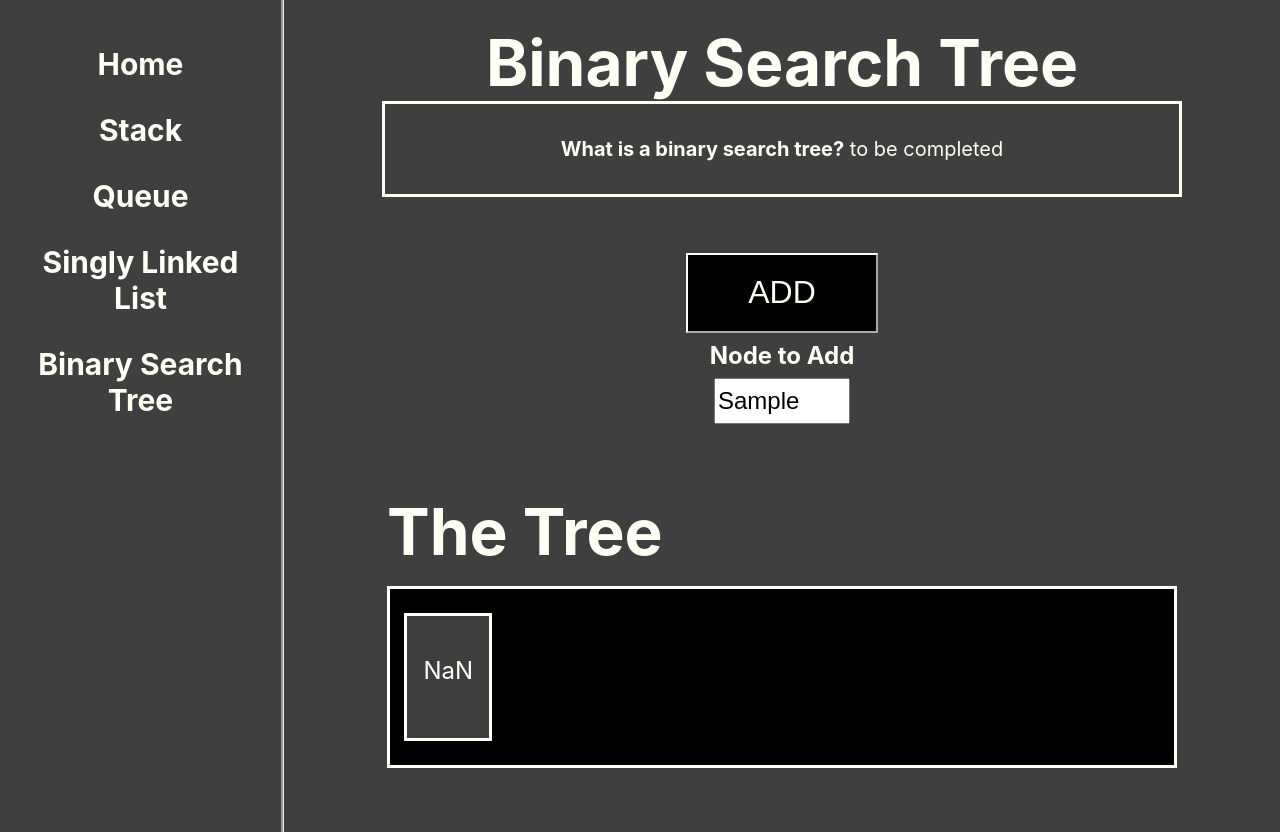
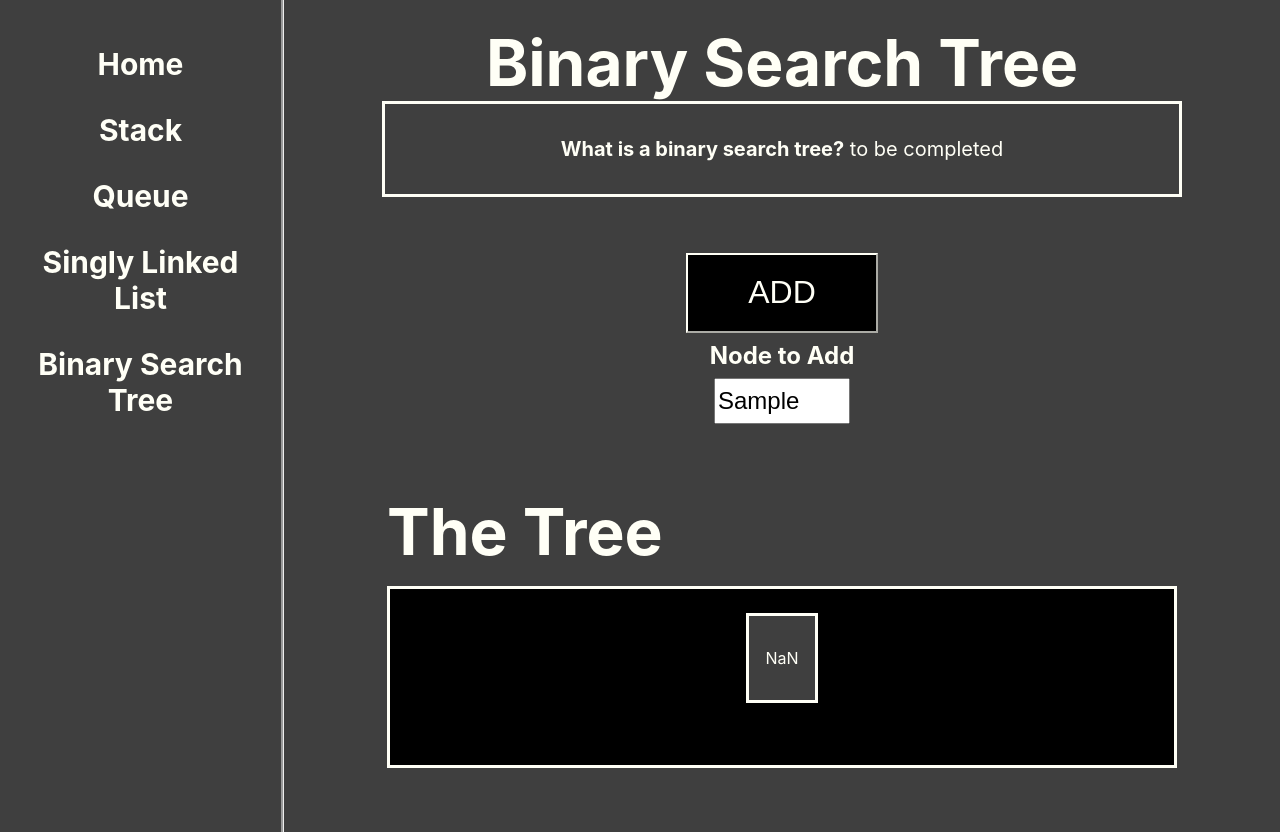
Before and after one commit to k-westbrook/help-my-data-structure, a React (Create React App) app: page /binarysearchtree in a window 1280 px wide. Both pictures are taken after typing "Sample" into the empty fields and a click on the button "ADD". Built offline with nearby package versions, Linux system fonts and the light colour scheme.

Commit message:
updated bst display

```diff
--- a/src/App.css
+++ b/src/App.css
@@ -170,6 +170,38 @@ padding:2vh;
 border-style:solid;
 background-color: #3F3F3F;
 
+}
+
+.tree-display-container
+{
+display: flex;
+flex-direction: column;
+border-style: solid;
+padding:1vh;
+font-size: 2vh;
+min-height: 20vh;
+width: 60vw;
+margin-bottom:5vh;
+background-color: black;
+
+}
+
+.tree-item{
+  margin-left:.5vw;
+  margin-right:.5vw;
+  margin-top: 2vh;
+  margin-bottom: 2vh;
+padding:2vh;
+border-style:solid;
+background-color: #3F3F3F;
+
+}
+
+.tree-row{
+display: flex;
+flex-direction: row;
+flex-wrap:wrap;
+justify-content: center;
 }
 
 
--- a/src/Components/BinarySearchTreeComponents/BinarySearchTreeDisplay.js
+++ b/src/Components/BinarySearchTreeComponents/BinarySearchTreeDisplay.js
@@ -2,18 +2,31 @@ import React from 'react';
 import '../../App.css';
 
 export default function BinarySearchTreeDisplay(props) {
-  let count = -1;
+  let countRow = -1;
+  let countItem = 100 * countRow * 90;
   return (
-    < div className='stack-display-container' >
+    < div className='tree-display-container' >
       {
-        props.valuesArray.map(node => {
+        props.valuesArray.map(row => {
 
-          count++;
+          countRow++;
+
           return (
-            <div className='stack-item' key={count}>
-              <p>{node.value}</p>
+            <div className='tree-row' key={countRow}>
+              {row.map(node => {
+                countItem++;
+                return (
+                  <div className="tree-item" key={countItem}>
+                    <p>{node.value}</p>
+                  </div>
+                )
+              })
+
+              }
+
             </div>
           )
+
         })
       }
 
--- a/src/DataStructures/BSTDS.js
+++ b/src/DataStructures/BSTDS.js
@@ -1,4 +1,5 @@
 import { NodeBST } from "./NodeBST";
+import { identifier } from "@babel/types";
 
 
 export class BST {
@@ -7,17 +8,21 @@ export class BST {
     this.root = null;
   }
   addNode(value) {
+    let levelCount = 0;
     if (!this.root) {
       this.root = new NodeBST(value);
+      this.root.level = levelCount;
     } else {
       let currentNode = this.root;
-
+      let newNode = new NodeBST(value);
       while (true) {
+        levelCount++;
         if (value < this.root.value) {
           if (currentNode.left) {
             currentNode = currentNode.left;
           } else {
-            currentNode.left = new NodeBST(value);
+            currentNode.left = newNode;
+            newNode.level = levelCount;
             break;
           }
 
@@ -25,7 +30,9 @@ export class BST {
           if (currentNode.right) {
             currentNode = currentNode.right;
           } else {
-            currentNode.right = new NodeBST(value);
+            currentNode.right = newNode;
+            newNode.level = levelCount;
+
             break;
           }
 
@@ -35,23 +42,70 @@ export class BST {
     }
   }
 
+  getLevel(node) {
+
+    if (this.root) {
+      let count = 0;
+      let queue = [this.root, "L"];
+
+      while (true) {
+        let current = queue.shift();
+
+        if (current === "L") {
+          count++;
+          queue.push("L");
+        }
+        if (current === node) {
+          break;
+        } else {
+
+          if (current.left) {
+            queue.push(current.left)
+          }
+          if (current.right) {
+            queue.push(current.right)
+          }
+        }
+      }
+      return count;
+
+    }
+
+  }
+
+
   BFS() {
 
     if (this.root) {
       let queue = [this.root];
       let dataSet = [];
+      let levelRowCount = 0;
+      let levelRow = [];
 
       while (queue.length > 0) {
         let current = queue.shift();
-        console.log(current.value)
-        dataSet.push(current)
-
+        if (current.level === levelRowCount) {
+          levelRow.push(current);
+        } else {
+          dataSet.push(levelRow);
+          levelRowCount++;
+          levelRow = [current];
+        }
         if (current.left) {
           queue.push(current.left);
         }
+        // else {
+        //   dataSet.push({ value: "empty" })
+        // }
         if (current.right) {
           queue.push(current.right);
         }
+        // else {
+        //   dataSet.push({ value: "empty" })
+        // }
+      }
+      if (levelRow.length > 0) {
+        dataSet.push(levelRow);
       }
       return dataSet;
     }
--- a/src/DataStructures/NodeBST.js
+++ b/src/DataStructures/NodeBST.js
@@ -3,5 +3,6 @@ export class NodeBST {
     this.value = value;
     this.right = null;
     this.left = null;
+    this.level = null;
   }
 }
```
